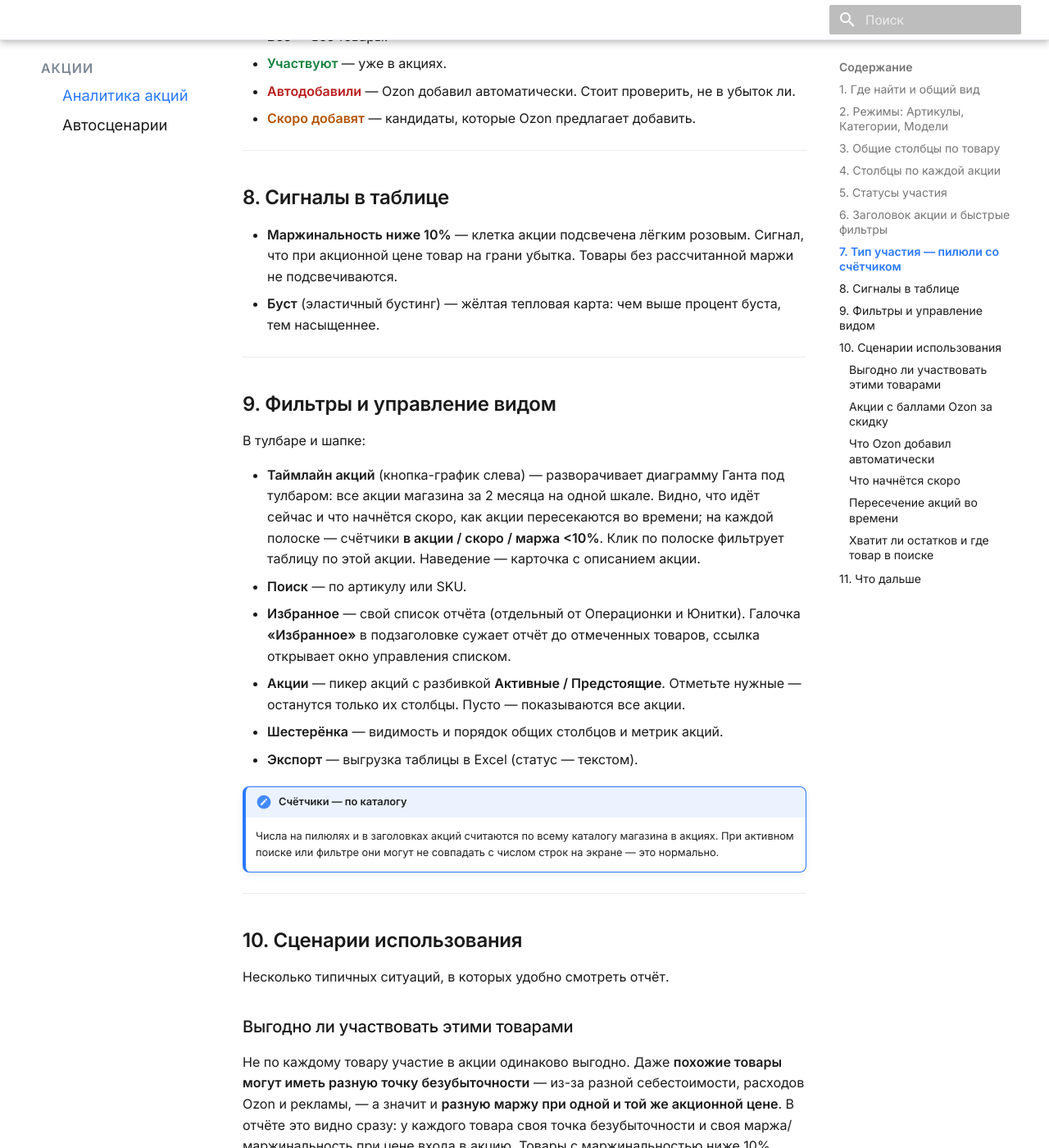
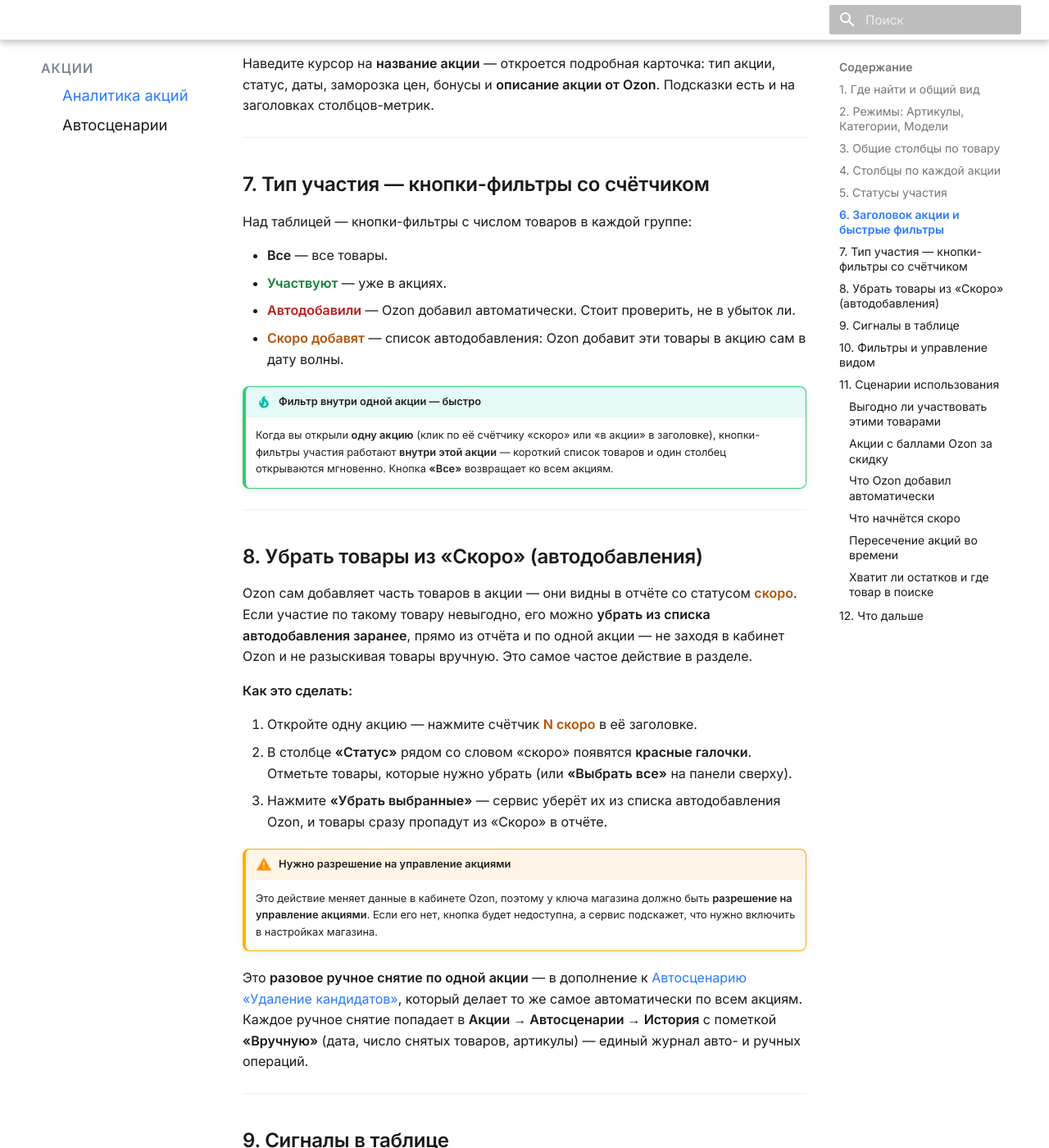
Before and after one commit to GitHubJackPerson/stpulse-docs, an MkDocs documentation site: the page built from docs/promos/actions.md, in a window 1280 px wide and 1400 px high, scrolled down 4133 px. Shown: the whole window at 82% size. Built offline with MkDocs 1.6.1 and Material for MkDocs 9.7.7, drawn with Linux system fonts in a browser that asks for light colours; some of the changed text lies outside the part shown.

Commit message:
Аналитика акций: раздел «Убрать товары из „Скоро"», семантика автодобавления, быстрый фильтр внутри акции
«Скоро» = список автодобавления (Ozon добавит сам). Добавлен раздел про ручное
снятие из «Скоро» + пометка «Вручную» в истории автосценариев. Формулировки без
технических терминов.

```diff
--- a/docs/promos/actions.md
+++ b/docs/promos/actions.md
@@ -2,10 +2,13 @@
 
 «Аналитика акций» — отчёт по участию ваших товаров в **акциях Ozon**. На одном экране видно, в каких акциях товар участвует или может участвовать, какие цены предлагает Ozon, что будет с маржинальностью при этих ценах, а также — какие товары Ozon **добавил в акции автоматически** (или собирается добавить).
 
-Отчёт устроен как «Остатки»: **товары в строках**, слева — общие столбцы по товару, дальше по каждой акции — свой блок столбцов. Отчёт только для просмотра — здесь оценивают, стоит ли участвовать в акции, а не управляют участием в кабинете.
+Отчёт устроен как «Остатки»: **товары в строках**, слева — общие столбцы по товару, дальше по каждой акции — свой блок столбцов. В основном это аналитика для решения об участии; при этом прямо из отчёта можно **убрать товары из списка автодобавления** Ozon (см. раздел «Убрать товары из „Скоро"»).
 
 !!! info "Зачем это нужно"
     Ozon нередко **добавляет товары в акции автоматически, без отдельного уведомления**. Отчёт помогает вовремя это заметить и увидеть, не уходит ли товар в акцию себе в убыток — по маржинальности, остаткам и позиции в поиске.
+
+!!! success "Не только смотреть — но и действовать"
+    Самая полезная возможность раздела: **прямо из таблицы можно убрать невыгодные товары из автодобавления** — Ozon не добавит их в акцию сам. Не нужно заходить в кабинет и искать товары вручную. Как это сделать — в разделе «Убрать товары из „Скоро"» ниже. А если хотите, чтобы сервис делал это **автоматически по всем акциям**, — есть [Автосценарии](auto-scenarios.md).
 
 Данные обновляются раз в сутки ночью.
 
@@ -23,7 +26,7 @@
 
 ## 2. Режимы: Артикулы, Категории, Модели
 
-Переключатель в тулбаре задаёт уровень детализации строк:
+Переключатель на верхней панели задаёт уровень детализации строк:
 
 - **Артикулы** — плоский список товаров.
 - **Категории** — товары сгруппированы по категориям Ozon. Группы свёрнуты; артикулы внутри подгружаются по клику на группу.
@@ -45,7 +48,7 @@
 | **Доступно** | Остаток к продаже (FBO с учётом «в пути» + FBS) |
 | **Позиция** | Средневзвешенная позиция товара в поиске |
 
-Набор и порядок общих столбцов настраиваются **шестерёнкой** справа в тулбаре.
+Набор и порядок общих столбцов настраиваются **шестерёнкой** справа на верхней панели.
 
 !!! info "Точка безубыточности — откуда число"
     Считается так же, как в Юнит-экономике: сумма себестоимости, расходов Ozon и рекламы за **последние 30 завершённых дней** (по вчерашний день включительно), делённая на количество проданных единиц за тот же период. Наведите курсор на значение — во всплывающей подсказке видно период расчёта, все слагаемые (себестоимость, расходы Ozon, реклама, продано единиц) и итог.
@@ -60,7 +63,7 @@
 
 | Столбец | Что показывает |
 |---|---|
-| **Статус** | Участвует товар в акции, кандидат или волна автодобавления (см. ниже) |
+| **Статус** | Участвует товар в акции или в списке автодобавления Ozon (см. ниже) |
 | **Буст** | Процент буста видимости — **только для акций «Эластичный бустинг»** |
 | **Цена по акции** | Текущая цена продажи товара с учётом действующих акций (жирным) |
 | **Новая цена** | Цена входа в акцию, которую требует Ozon, и процент изменения к текущей цене |
@@ -71,10 +74,10 @@
 Порядок и видимость метрик акции задаются **шестерёнкой** — они применяются одинаково внутри каждой акции.
 
 !!! tip "Цена входа в акцию"
-    «Новая цена» — это цена, при которой товар попадёт в акцию. Она показывается и у кандидатов, и у уже участвующих, поэтому можно заранее оценить, во что обойдётся участие.
+    «Новая цена» — это цена, при которой товар попадёт в акцию. Она показывается и у товаров из списка автодобавления, и у уже участвующих, поэтому можно заранее оценить, во что обойдётся участие.
 
 !!! info "Акции с баллами Ozon за скидку"
-    Часть акций даёт продавцу **бонусные баллы за предоставленную скидку**. Такая акция помечена зелёным бейджем **«+N% баллами»** в заголовке. В столбце **«Цена с СПП»** для неё второй строкой показана цена с учётом возврата баллов — она выше «чистой» акционной, поэтому и **потенциальная маржа выше**: часть скидки Ozon компенсирует баллами.
+    Часть акций даёт продавцу **бонусные баллы за предоставленную скидку**. Такая акция помечена зелёным значком **«+N% баллами»** в заголовке. В столбце **«Цена с СПП»** для неё второй строкой показана цена с учётом возврата баллов — она выше «чистой» акционной, поэтому и **потенциальная маржа выше**: часть скидки Ozon компенсирует баллами.
 
 ---
 
@@ -83,7 +86,7 @@
 В столбце «Статус» акции у каждого товара один из вариантов:
 
 - <span style="color:#15803d"><b>в акции</b></span> — товар участвует. Если Ozon добавил его автоматически, рядом стоит **дата обнаружения**.
-- <span style="color:#b45309"><b>скоро</b></span> — товар-кандидат или попал в **волну автодобавления** (рядом дата — когда Ozon добавит его автоматически, если не отказаться).
+- <span style="color:#b45309"><b>скоро</b></span> — товар из **списка автодобавления**: Ozon добавит его в акцию сам в дату волны (рядом — дата волны). Если участие невыгодно, товар можно убрать из этого списка заранее (см. раздел «Убрать товары из „Скоро"»).
 
 !!! warning "Автодобавление"
     Дата в статусе «в акции» у автодобавленного товара — это когда сервис **впервые заметил** товар в акции (Ozon не сообщает точную дату добавления). Дата в статусе «скоро» — это дата будущей волны автодобавления.
@@ -92,43 +95,63 @@
 
 ## 6. Заголовок акции и быстрые фильтры
 
-В заголовке каждой акции, второй строкой под названием, показаны счётчики-бейджи по всему каталогу магазина:
+В заголовке каждой акции, второй строкой под названием, показаны счётчики по всему каталогу магазина:
 
 - <span style="color:#15803d"><b>N в акции</b></span> — сколько товаров участвует.
-- <span style="color:#b45309"><b>N скоро</b></span> — сколько кандидатов / попадут в волну автодобавления.
+- <span style="color:#b45309"><b>N скоро</b></span> — сколько товаров в списке автодобавления (Ozon добавит их сам в дату волны).
 - <span style="color:#b91c1c"><b>N маржа &lt;10%</b></span> — сколько товаров этой акции с маржинальностью акционной цены ниже 10% (сигнал риска).
 
-Все три бейджа **кликабельны**: нажмите — и таблица покажет только соответствующие товары именно этой акции (участвующих / кандидатов / низкомаржинальных). Повторный клик по бейджу или пилюля **«Все»** возвращают полный список акций.
+Все три значка **кликабельны**: нажмите — и таблица покажет только соответствующие товары именно этой акции (участвующих / из списка автодобавления / низкомаржинальных). Повторный клик по значку или кнопка **«Все»** возвращают полный список акций.
 
-Акции с бонусными баллами Ozon за скидку помечены зелёным бейджем **«+N% баллами»** (см. раздел про столбцы акции).
+Акции с бонусными баллами Ozon за скидку помечены зелёным значком **«+N% баллами»** (см. раздел про столбцы акции).
 
 Наведите курсор на **название акции** — откроется подробная карточка: тип акции, статус, даты, заморозка цен, бонусы и **описание акции от Ozon**. Подсказки есть и на заголовках столбцов-метрик.
 
 ---
 
-## 7. Тип участия — пилюли со счётчиком
+## 7. Тип участия — кнопки-фильтры со счётчиком
 
-Над таблицей — пилюли-фильтры с числом товаров в каждой группе:
+Над таблицей — кнопки-фильтры с числом товаров в каждой группе:
 
 - **Все** — все товары.
 - <span style="color:#15803d"><b>Участвуют</b></span> — уже в акциях.
 - <span style="color:#b91c1c"><b>Автодобавили</b></span> — Ozon добавил автоматически. Стоит проверить, не в убыток ли.
-- <span style="color:#b45309"><b>Скоро добавят</b></span> — кандидаты, которые Ozon предлагает добавить.
+- <span style="color:#b45309"><b>Скоро добавят</b></span> — список автодобавления: Ozon добавит эти товары в акцию сам в дату волны.
+
+!!! tip "Фильтр внутри одной акции — быстро"
+    Когда вы открыли **одну акцию** (клик по её счётчику «скоро» или «в акции» в заголовке), кнопки-фильтры участия работают **внутри этой акции** — короткий список товаров и один столбец открываются мгновенно. Кнопка **«Все»** возвращает ко всем акциям.
 
 ---
 
-## 8. Сигналы в таблице
+## 8. Убрать товары из «Скоро» (автодобавления)
+
+Ozon сам добавляет часть товаров в акции — они видны в отчёте со статусом <span style="color:#b45309"><b>скоро</b></span>. Если участие по такому товару невыгодно, его можно **убрать из списка автодобавления заранее**, прямо из отчёта и по одной акции — не заходя в кабинет Ozon и не разыскивая товары вручную. Это самое частое действие в разделе.
+
+**Как это сделать:**
+
+1. Откройте одну акцию — нажмите счётчик <span style="color:#b45309"><b>N скоро</b></span> в её заголовке.
+2. В столбце **«Статус»** рядом со словом «скоро» появятся **красные галочки**. Отметьте товары, которые нужно убрать (или **«Выбрать все»** на панели сверху).
+3. Нажмите **«Убрать выбранные»** — сервис уберёт их из списка автодобавления Ozon, и товары сразу пропадут из «Скоро» в отчёте.
+
+!!! warning "Нужно разрешение на управление акциями"
+    Это действие меняет данные в кабинете Ozon, поэтому у ключа магазина должно быть **разрешение на управление акциями**. Если его нет, кнопка будет недоступна, а сервис подскажет, что нужно включить в настройках магазина.
+
+Это **разовое ручное снятие по одной акции** — в дополнение к [Автосценарию «Удаление кандидатов»](auto-scenarios.md), который делает то же самое автоматически по всем акциям. Каждое ручное снятие попадает в **Акции → Автосценарии → История** с пометкой **«Вручную»** (дата, число снятых товаров, артикулы) — единый журнал авто- и ручных операций.
+
+---
+
+## 9. Сигналы в таблице
 
 - **Маржинальность ниже 10%** — клетка акции подсвечена лёгким розовым. Сигнал, что при акционной цене товар на грани убытка. Товары без рассчитанной маржи не подсвечиваются.
 - **Буст** (эластичный бустинг) — жёлтая тепловая карта: чем выше процент буста, тем насыщеннее.
 
 ---
 
-## 9. Фильтры и управление видом
+## 10. Фильтры и управление видом
 
-В тулбаре и шапке:
+На верхней панели и в шапке:
 
-- **Таймлайн акций** (кнопка-график слева) — разворачивает диаграмму Ганта под тулбаром: все акции магазина за 2 месяца на одной шкале. Видно, что идёт сейчас и что начнётся скоро, как акции пересекаются во времени; на каждой полоске — счётчики **в акции / скоро / маржа &lt;10%**. Клик по полоске фильтрует таблицу по этой акции. Наведение — карточка с описанием акции.
+- **Таймлайн акций** (кнопка-график слева) — разворачивает диаграмму Ганта под верхней панелью: все акции магазина за 2 месяца на одной шкале. Видно, что идёт сейчас и что начнётся скоро, как акции пересекаются во времени; на каждой полоске — счётчики **в акции / скоро / маржа &lt;10%**. Клик по полоске фильтрует таблицу по этой акции. Наведение — карточка с описанием акции.
 - **Поиск** — по артикулу или SKU.
 - **Избранное** — свой список отчёта (отдельный от Операционки и Юнитки). Галочка **«Избранное»** в подзаголовке сужает отчёт до отмеченных товаров, ссылка открывает окно управления списком.
 - **Акции** — пикер акций с разбивкой **Активные / Предстоящие**. Отметьте нужные — останутся только их столбцы. Пусто — показываются все акции.
@@ -136,11 +159,11 @@
 - **Экспорт** — выгрузка таблицы в Excel (статус — текстом).
 
 !!! note "Счётчики — по каталогу"
-    Числа на пилюлях и в заголовках акций считаются по всему каталогу магазина в акциях. При активном поиске или фильтре они могут не совпадать с числом строк на экране — это нормально.
+    Числа на кнопках-фильтрах и в заголовках акций считаются по всему каталогу магазина в акциях. При активном поиске или фильтре они могут не совпадать с числом строк на экране — это нормально.
 
 ---
 
-## 10. Сценарии использования
+## 11. Сценарии использования
 
 Несколько типичных ситуаций, в которых удобно смотреть отчёт.
 
@@ -150,7 +173,7 @@
 
 ### Акции с баллами Ozon за скидку
 
-Если акция помечена бейджем **«+N% баллами»**, часть предоставленной скидки Ozon возвращает продавцу баллами. В столбце **«Цена с СПП»** такой акции второй строкой видна цена с учётом этого возврата, и **потенциальная маржа получается выше**, чем по «чистой» акционной цене. Это помогает не отсеивать акцию как убыточную только по номинальной цене — с баллами картина может быть другой.
+Если акция помечена значком **«+N% баллами»**, часть предоставленной скидки Ozon возвращает продавцу баллами. В столбце **«Цена с СПП»** такой акции второй строкой видна цена с учётом этого возврата, и **потенциальная маржа получается выше**, чем по «чистой» акционной цене. Это помогает не отсеивать акцию как убыточную только по номинальной цене — с баллами картина может быть другой.
 
 ### Что Ozon добавил автоматически
 
@@ -158,7 +181,7 @@
 
 ### Что начнётся скоро
 
-Пилюля **«Скоро добавят»** и статус <span style="color:#b45309"><b>скоро</b></span> с датой — товары-кандидаты и волны автодобавления. По ним видно **дату будущего добавления** и цену входа заранее, до того как товар окажется в акции.
+Пилюля **«Скоро добавят»** и статус <span style="color:#b45309"><b>скоро</b></span> с датой — товары из списка автодобавления Ozon. По ним видно **дату будущей волны** и цену входа заранее, до того как товар окажется в акции. Если участие невыгодно, товар можно **убрать из автодобавления** прямо из отчёта (см. раздел «Убрать товары из „Скоро"»).
 
 ### Пересечение акций во времени
 
@@ -170,6 +193,6 @@
 
 ---
 
-## 11. Что дальше
+## 12. Что дальше
 
-Сейчас «Аналитика акций» — это **аналитика для решения об участии**: посмотреть цены, маржу, остатки и позицию, вовремя заметить автодобавление. Управление участием в кабинете Ozon (снятие с акции, отказ от волны) и рекомендации — следующие этапы развития отчёта.
+«Аналитика акций» — это прежде всего **аналитика для решения об участии**: посмотреть цены, маржу, остатки и позицию, вовремя заметить автодобавление. Уже доступно первое управление участием: **ручное снятие товаров из списка автодобавления** прямо из отчёта (раздел «Убрать товары из „Скоро"») и [Автосценарии](auto-scenarios.md) — те же операции автоматически по всем акциям. Дальше — снятие с уже идущей акции, уведомления об автодобавлении и рекомендации по участию.
```
